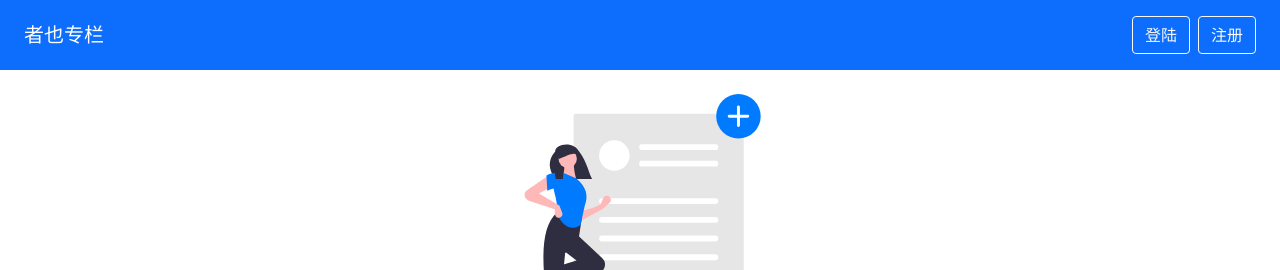
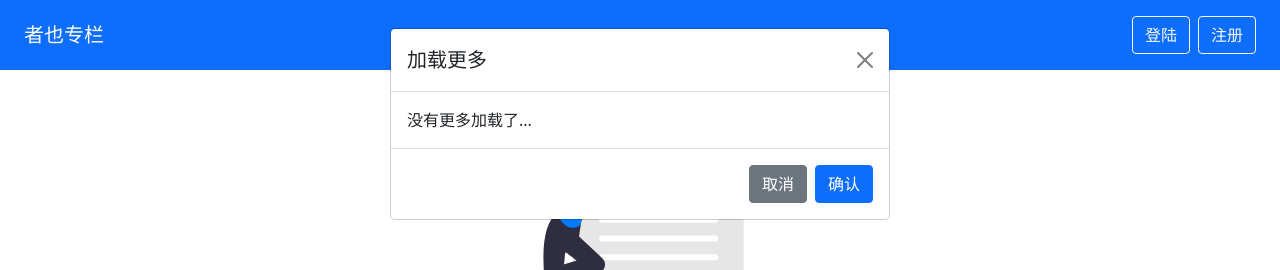
Before and after one commit to hongguang-alt/zhiye-Vue3.0TS, a Vue app: page /#/ in a window 1280 px wide. Both pictures are taken after a click on the element "加载更多". Shown: the top 270 px of the page. Built offline with nearby package versions, Linux system fonts and the light colour scheme; no server answers.

Commit message:
finish modal

```diff
--- /dev/null
+++ b/src/components/modal.vue
@@ -0,0 +1,68 @@
+<template>
+  <teleport to="#modal">
+    <div class="modal d-block" tabindex="-1" v-if="visible">
+      <div class="modal-dialog">
+        <div class="modal-content">
+          <div class="modal-header">
+            <h5 class="modal-title">{{ title }}</h5>
+            <button
+              type="button"
+              class="btn-close"
+              data-bs-dismiss="modal"
+              aria-label="Close"
+              @click="modalClose"
+            ></button>
+          </div>
+          <div class="modal-body">
+            <slot></slot>
+          </div>
+          <div class="modal-footer">
+            <button
+              type="button"
+              class="btn btn-secondary"
+              data-bs-dismiss="modal"
+              @click="modalClose"
+            >
+              取消
+            </button>
+            <button type="button" class="btn btn-primary" @click="modalCheck">
+              确认
+            </button>
+          </div>
+        </div>
+      </div>
+    </div>
+  </teleport>
+</template>
+
+<script lang="ts">
+import { defineComponent } from "vue";
+import useMount from "@/hooks/useMount";
+export default defineComponent({
+  name: "modal",
+  props: {
+    visible: {
+      type: Boolean,
+    },
+    title: {
+      type: String,
+    },
+  },
+  emits: ["modal-close", "modal-check"],
+  setup(props, context) {
+    useMount("modal");
+    const modalClose = () => {
+      context.emit("modal-close");
+    };
+    const modalCheck = () => {
+      context.emit("modal-check");
+    };
+    return {
+      modalClose,
+      modalCheck,
+    };
+  },
+});
+</script>
+
+<style></style>
--- a/src/views/home/index.vue
+++ b/src/views/home/index.vue
@@ -1,26 +1,40 @@
 <template>
   <div class="home container">
+    <modal
+      :visible="visible"
+      title="加载更多"
+      @modal-close="close"
+      @modal-check="close"
+    >
+      <span>没有更多加载了...</span>
+    </modal>
     <div><img src="@/assets/logo.svg" class="img-top" alt="..." /></div>
     <router-link to="/create" tag="div" class="btn btn-primary mt-3"
       >开始写文章</router-link
     >
     <h3 class="mt-3 mb-4">发现精彩</h3>
     <ColumLists :lists="data" />
-    <div class="btn btn-outline-primary mt-3 mb-4 w-50">加载更多</div>
+    <div class="btn btn-outline-primary mt-3 mb-4 w-50" @click="handleModal">
+      加载更多
+    </div>
   </div>
 </template>
 
 <script lang="ts">
 import { defineComponent, onMounted, ref } from "vue";
 import ColumLists from "@/components/columLists.vue";
+import Modal from "@/components/modal.vue";
 import { getLists, listProps, ResponseProps } from "@/axios/index";
+
 export default defineComponent({
   name: "home",
   components: {
     ColumLists,
+    Modal,
   },
   setup() {
     const data = ref<listProps[]>([]);
+    const visible = ref<boolean>(false);
     onMounted(async () => {
       try {
         const res: ResponseProps = await getLists();
@@ -29,8 +43,17 @@ export default defineComponent({
         console.log(e);
       }
     });
+    const handleModal = () => {
+      visible.value = true;
+    };
+    const close = () => {
+      visible.value = false;
+    };
     return {
       data,
+      handleModal,
+      visible,
+      close,
     };
   },
 });
```
